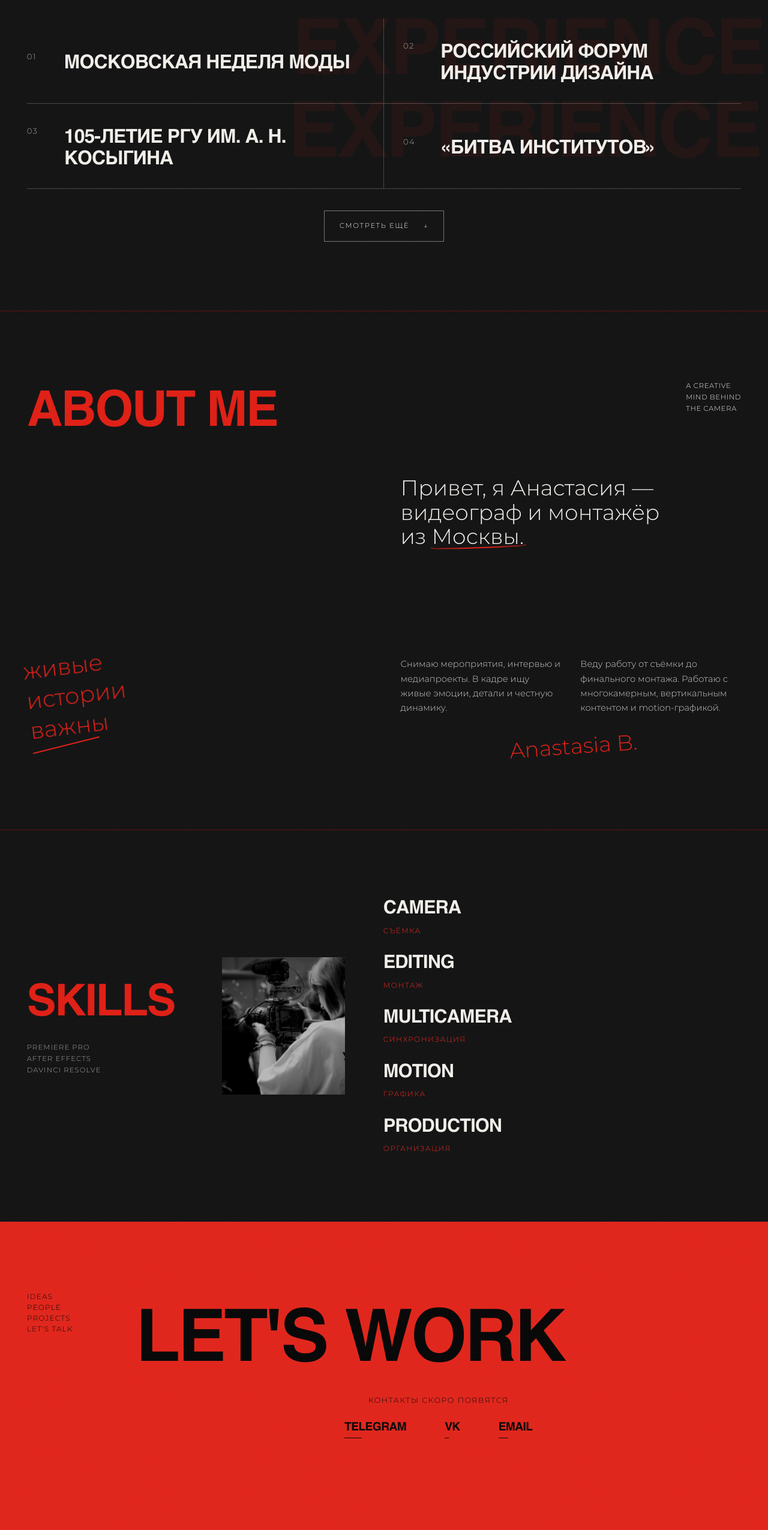
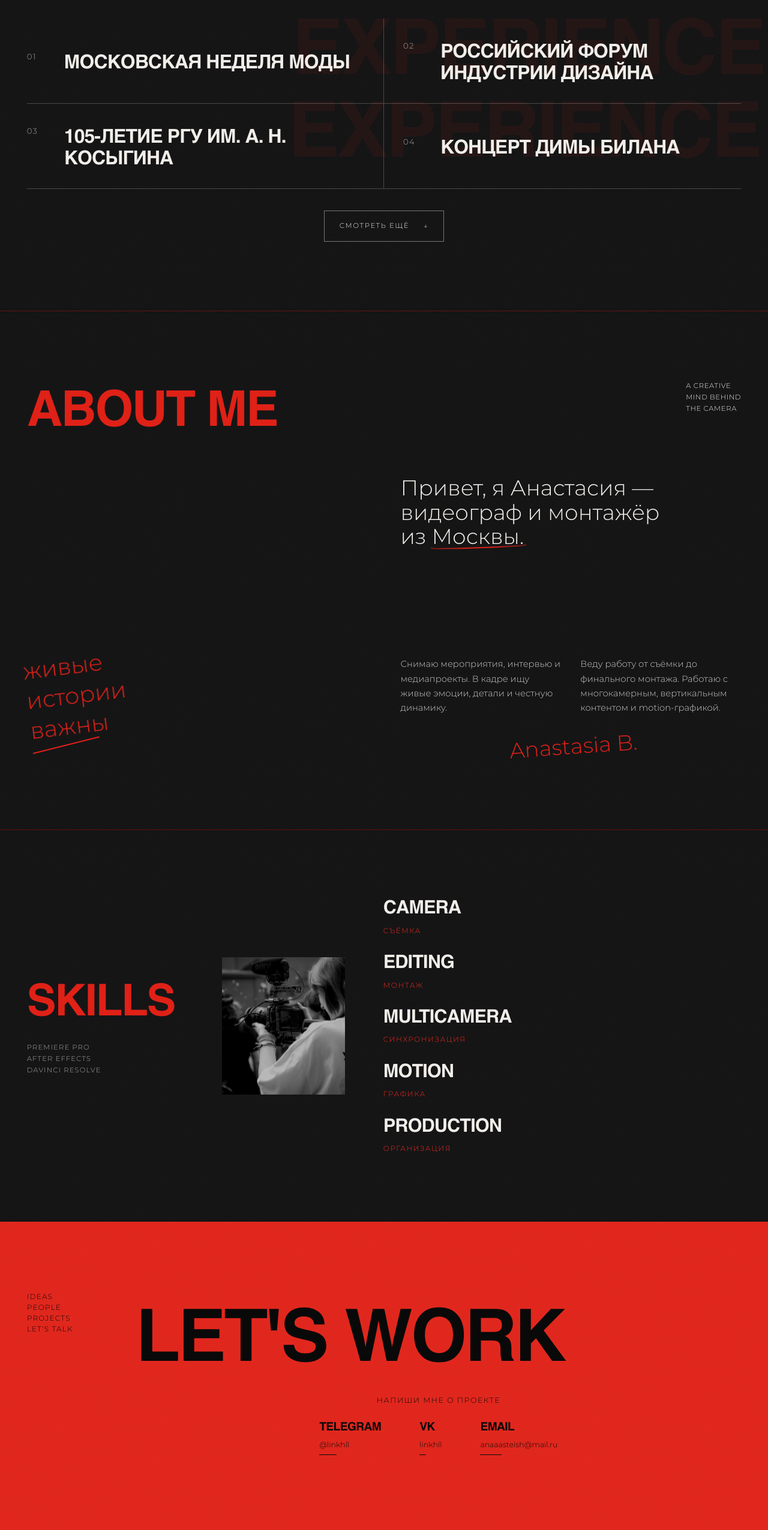
Before and after one commit to anastFILMS/portfolio, a React (Vite) app: page / in a window 1280 px wide. Shown: the part 2623-5174 px from the top of the page at 60% size. Built offline with nearby package versions, Linux system fonts and the light colour scheme; a web font is replaced by a local one.

Commit message:
Add contact links and update experience events

```diff
--- a/src/App.tsx
+++ b/src/App.tsx
@@ -43,15 +43,16 @@ const workItems = [
 ];
 
 const events = [
-  'Московская неделя моды',
-  'Российский форум индустрии дизайна',
-  '105-летие РГУ им. А. Н. Косыгина',
-  '«Битва институтов»',
-  '«Таланты»',
-  '«Росфантастика»',
-  '«Погружение»',
-  'Выпускной Института дизайна',
-  '«Мисс и мистер»',
+  { title: 'Московская неделя моды' },
+  { title: 'Российский форум индустрии дизайна' },
+  { title: '105-летие РГУ им. А. Н. Косыгина' },
+  { title: 'Концерт Димы Билана' },
+  { title: '«Росфантастика»', detail: 'В музее «Атом»' },
+  { title: 'Посвящение в первокурсники' },
+  { title: 'Выпускной Института дизайна' },
+  { title: '«Погружение»' },
+  { title: '«Таланты»' },
+  { title: '«Битва институтов»' },
 ];
 
 const skills = [
@@ -428,7 +429,7 @@ export default function App() {
                   {visibleEvents.map((event, index) => (
                     <motion.div
                       className="event-row"
-                      key={event}
+                      key={event.title}
                       custom={index % 4}
                       initial={shouldDisableMotion ? false : 'hidden'}
                       whileInView="visible"
@@ -437,7 +438,10 @@ export default function App() {
                       variants={revealItem}
                     >
                       <span className="event-number">{String(index + 1).padStart(2, '0')}</span>
-                      <h3>{event}</h3>
+                      <div className="event-name">
+                        <h3>{event.title}</h3>
+                        {event.detail && <p>{event.detail}</p>}
+                      </div>
                     </motion.div>
                   ))}
                 </AnimatePresence>
@@ -591,11 +595,11 @@ export default function App() {
                 <span className="contact-word-mask"><motion.span variants={heroWord}>LET'S</motion.span></span>{' '}
                 <span className="contact-word-mask"><motion.span variants={heroWord}>WORK</motion.span></span>
               </h2>
-              <motion.p className="contacts-note" variants={heroItem}>Контакты скоро появятся</motion.p>
-              <motion.div className="contact-links" aria-label="Контакты пока не опубликованы" variants={heroItem}>
-                <span>TELEGRAM</span>
-                <span>VK</span>
-                <span>EMAIL</span>
+              <motion.p className="contacts-note" variants={heroItem}>Напиши мне о проекте</motion.p>
+              <motion.div className="contact-links" aria-label="Способы связи" variants={heroItem}>
+                <a href="https://t.me/linkhll" target="_blank" rel="noopener noreferrer">TELEGRAM<span>@linkhll</span></a>
+                <a href="https://vk.ru/linkhll" target="_blank" rel="noopener noreferrer">VK<span>linkhll</span></a>
+                <a href="mailto:anaaasteish@mail.ru">EMAIL<span>anaaasteish@mail.ru</span></a>
               </motion.div>
               <motion.a className="footer-brand" href="#top" variants={heroItem}><span>anast</span><b>FILMS</b></motion.a>
               <motion.p className="copyright" variants={heroItem}>© 2026 ANASTASIA B.<br />ALL RIGHTS RESERVED</motion.p>
--- a/src/styles/editorial.css
+++ b/src/styles/editorial.css
@@ -366,6 +366,7 @@ img { display: block; width: 100%; }
   line-height: 1.15;
   text-transform: uppercase;
 }
+.event-name p { margin-top: 0.45rem; color: var(--muted); font-family: var(--body); font-size: 0.8rem; line-height: 1.35; }
 .event-more { margin: 2.25rem auto 0; display: flex; }
 
 .about { padding: clamp(5rem, 9vw, 9rem) 0; }
@@ -474,8 +475,9 @@ img { display: block; width: 100%; }
 .contact-word-mask > span { display: inline-block; }
 .contacts-note { grid-column: 2; justify-self: center; margin-top: 2rem; font-family: var(--body); font-size: 0.78rem; letter-spacing: 0.12em; text-transform: uppercase; }
 .contact-links { grid-column: 2; display: flex; justify-content: center; gap: clamp(2rem, 5vw, 5rem); margin-top: 1.2rem; }
-.contact-links span { position: relative; padding-bottom: 0.3rem; font-family: var(--display); font-size: 1.2rem; letter-spacing: 0.06em; }
-.contact-links span::after {
+.contact-links a { position: relative; display: flex; flex-direction: column; gap: 0.4rem; padding-bottom: 0.45rem; color: inherit; font-family: var(--display); font-size: 1.2rem; letter-spacing: 0.06em; text-decoration: none; }
+.contact-links a span { font-family: var(--body); font-size: 0.78rem; font-weight: 300; letter-spacing: 0; text-transform: none; }
+.contact-links a::after {
   content: '';
   position: absolute;
   left: 0;
@@ -487,7 +489,7 @@ img { display: block; width: 100%; }
   transform-origin: 0 50%;
   transition: transform 320ms cubic-bezier(.22,1,.36,1);
 }
-.contact-links span:hover::after { transform: scaleX(1); }
+.contact-links a:hover::after, .contact-links a:focus-visible::after { transform: scaleX(1); }
 .footer-brand { align-self: end; }
 .footer-brand b { color: #090909; }
 .copyright { grid-column: 2; align-self: end; justify-self: end; text-align: right; font-family: var(--body); font-size: 0.68rem; line-height: 1.5; letter-spacing: 0.08em; }
@@ -584,7 +586,7 @@ img { display: block; width: 100%; }
 
 /* Heading metrics leave room for accents and never crop glyphs. */
 h1, h2, h3, .brand, .footer-brand, .work-caption b, .direction-line,
-.experience-echo, .skill-row strong, .contact-links span {
+.experience-echo, .skill-row strong, .contact-links a {
   font-family: var(--display);
   font-weight: 700;
   letter-spacing: -0.03em;
```
